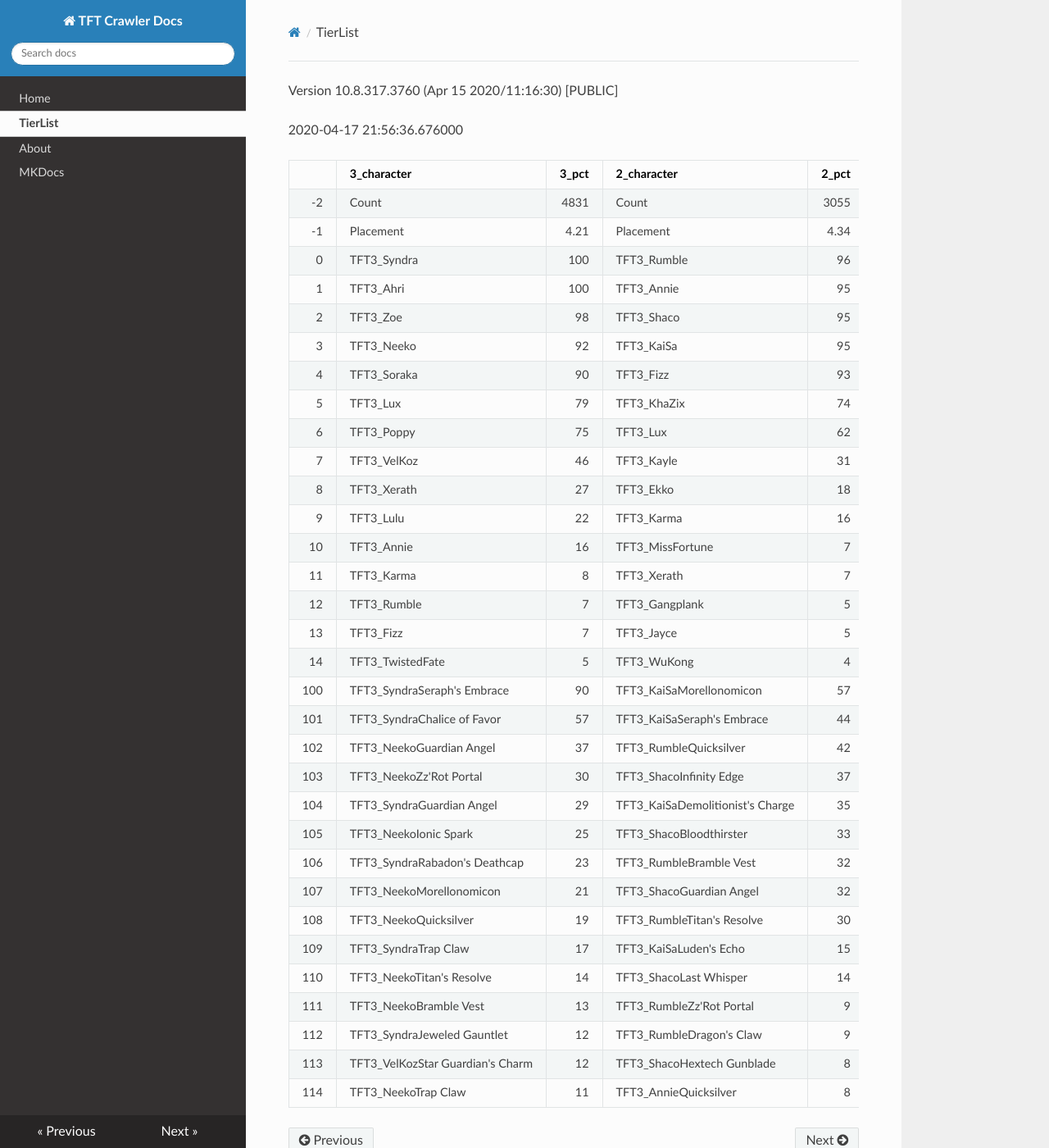
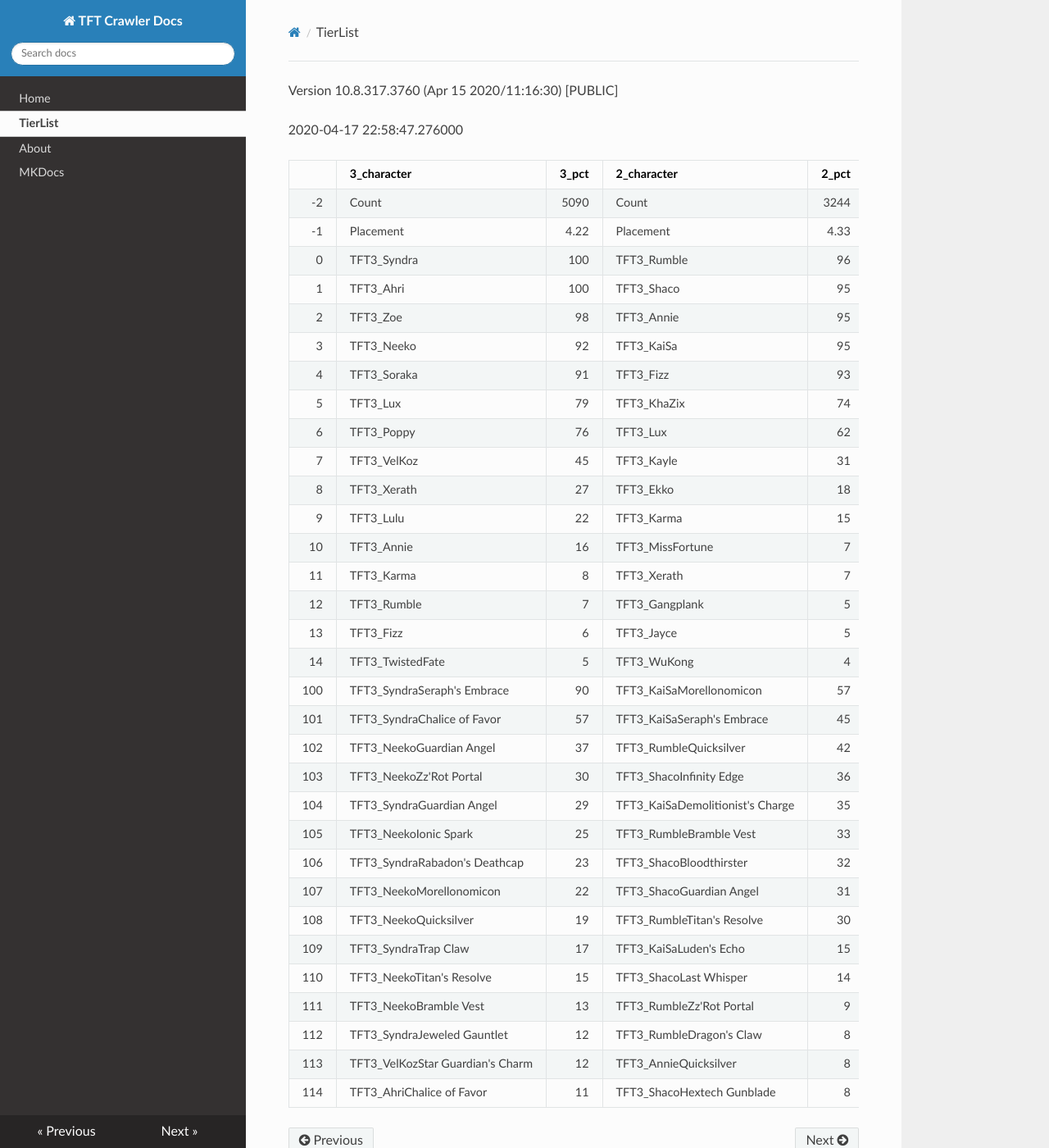
Before and after one commit to JamesYouL2/TFT-Crawler, an MkDocs documentation site: the page built from docs/tierlist.md, in a window 1280 px wide and 1400 px high. Shown: the whole window at 82% size. Built offline with MkDocs 1.6.1, drawn with Linux system fonts in a browser that asks for light colours; nearby versions of some CDN libraries.

Commit message:
Update tierlist.md

```diff
--- a/docs/tierlist.md
+++ b/docs/tierlist.md
@@ -1,38 +1,38 @@
 Version 10.8.317.3760 (Apr 15 2020/11:16:30) [PUBLIC] <Releases/10.8>
 
-2020-04-17 21:56:36.676000
+2020-04-17 22:58:47.276000
 
-|     | 3_character                      |   3_pct | 2_character                      |   2_pct | 5_character                      |   5_pct | 1_character                    |   1_pct | 4_character                      |   4_pct |
-|----:|:---------------------------------|--------:|:---------------------------------|--------:|:---------------------------------|--------:|:-------------------------------|--------:|:---------------------------------|--------:|
-|  -2 | Count                            | 4831    | Count                            | 3055    | Count                            | 4234    | Count                          | 5640    | Count                            | 9118    |
-|  -1 | Placement                        |    4.21 | Placement                        |    4.34 | Placement                        |    4.45 | Placement                      |    4.48 | Placement                        |    4.62 |
-|   0 | TFT3_Syndra                      |  100    | TFT3_Rumble                      |   96    | TFT3_Blitzcrank                  |   98    | TFT3_Jhin                      |   97    | TFT3_Irelia                      |   67    |
-|   1 | TFT3_Ahri                        |  100    | TFT3_Annie                       |   95    | TFT3_Vi                          |   98    | TFT3_Mordekaiser               |   96    | TFT3_Shen                        |   65    |
-|   2 | TFT3_Zoe                         |   98    | TFT3_Shaco                       |   95    | TFT3_ChoGath                     |   97    | TFT3_Karma                     |   95    | TFT3_Kayle                       |   64    |
-|   3 | TFT3_Neeko                       |   92    | TFT3_KaiSa                       |   95    | TFT3_Malphite                    |   96    | TFT3_Ashe                      |   90    | TFT3_Thresh                      |   53    |
-|   4 | TFT3_Soraka                      |   90    | TFT3_Fizz                        |   93    | TFT3_Jinx                        |   80    | TFT3_Lux                       |   71    | TFT3_Vi                          |   49    |
-|   5 | TFT3_Lux                         |   79    | TFT3_KhaZix                      |   74    | TFT3_Ezreal                      |   79    | TFT3_Shaco                     |   68    | TFT3_MissFortune                 |   47    |
-|   6 | TFT3_Poppy                       |   75    | TFT3_Lux                         |   62    | TFT3_MissFortune                 |   65    | TFT3_Lulu                      |   60    | TFT3_Lucian                      |   45    |
-|   7 | TFT3_VelKoz                      |   46    | TFT3_Kayle                       |   31    | TFT3_Graves                      |   53    | TFT3_Xerath                    |   47    | TFT3_Fiora                       |   45    |
-|   8 | TFT3_Xerath                      |   27    | TFT3_Ekko                        |   18    | TFT3_Lucian                      |   41    | TFT3_JarvanIV                  |   40    | TFT3_Kassadin                    |   44    |
-|   9 | TFT3_Lulu                        |   22    | TFT3_Karma                       |   16    | TFT3_VelKoz                      |   17    | TFT3_WuKong                    |   34    | TFT3_Leona                       |   44    |
-|  10 | TFT3_Annie                       |   16    | TFT3_MissFortune                 |    7    | TFT3_KhaZix                      |   17    | TFT3_Jayce                     |   33    | TFT3_Ekko                        |   40    |
-|  11 | TFT3_Karma                       |    8    | TFT3_Xerath                      |    7    | TFT3_TwistedFate                 |   12    | TFT3_Kassadin                  |   20    | TFT3_Blitzcrank                  |   36    |
-|  12 | TFT3_Rumble                      |    7    | TFT3_Gangplank                   |    5    | TFT3_AurelionSol                 |   11    | TFT3_Poppy                     |   18    | TFT3_Ezreal                      |   34    |
-|  13 | TFT3_Fizz                        |    7    | TFT3_Jayce                       |    5    | TFT3_Kayle                       |   10    | TFT3_Leona                     |   10    | TFT3_WuKong                      |   33    |
-|  14 | TFT3_TwistedFate                 |    5    | TFT3_WuKong                      |    4    | TFT3_Lulu                        |    7    | TFT3_Thresh                    |    9    | TFT3_MasterYi                    |   22    |
-| 100 | TFT3_SyndraSeraph's Embrace      |   90    | TFT3_KaiSaMorellonomicon         |   57    | TFT3_JinxGiant Slayer            |   57    | TFT3_ShacoGuardian Angel       |   43    | TFT3_IreliaInfinity Edge         |   42    |
-| 101 | TFT3_SyndraChalice of Favor      |   57    | TFT3_KaiSaSeraph's Embrace       |   44    | TFT3_JinxRed Buff                |   48    | TFT3_JhinGuardian Angel        |   38    | TFT3_KayleGuinsoo's Rageblade    |   30    |
-| 102 | TFT3_NeekoGuardian Angel         |   37    | TFT3_RumbleQuicksilver           |   42    | TFT3_JinxGuardian Angel          |   30    | TFT3_JhinRunaan's Hurricane    |   37    | TFT3_LucianRed Buff              |   24    |
-| 103 | TFT3_NeekoZz'Rot Portal          |   30    | TFT3_ShacoInfinity Edge          |   37    | TFT3_MissFortuneSeraph's Embrace |   17    | TFT3_JhinLast Whisper          |   34    | TFT3_KayleGuardian Angel         |   22    |
-| 104 | TFT3_SyndraGuardian Angel        |   29    | TFT3_KaiSaDemolitionist's Charge |   35    | TFT3_ChoGathIonic Spark          |   16    | TFT3_ShacoBloodthirster        |   34    | TFT3_KayleRapid Firecannon       |   16    |
-| 105 | TFT3_NeekoIonic Spark            |   25    | TFT3_ShacoBloodthirster          |   33    | TFT3_JinxRunaan's Hurricane      |   14    | TFT3_JhinInfinity Edge         |   33    | TFT3_IreliaLast Whisper          |   16    |
-| 106 | TFT3_SyndraRabadon's Deathcap    |   23    | TFT3_RumbleBramble Vest          |   32    | TFT3_VelKozSeraph's Embrace      |   14    | TFT3_ShacoInfinity Edge        |   17    | TFT3_IreliaGuardian Angel        |   16    |
-| 107 | TFT3_NeekoMorellonomicon         |   21    | TFT3_ShacoGuardian Angel         |   32    | TFT3_BlitzcrankZephyr            |   12    | TFT3_JhinTrap Claw             |   17    | TFT3_MasterYiGuinsoo's Rageblade |   11    |
-| 108 | TFT3_NeekoQuicksilver            |   19    | TFT3_RumbleTitan's Resolve       |   30    | TFT3_JinxTrap Claw               |   12    | TFT3_MordekaiserMorellonomicon |   15    | TFT3_MasterYiQuicksilver         |   11    |
-| 109 | TFT3_SyndraTrap Claw             |   17    | TFT3_KaiSaLuden's Echo           |   15    | TFT3_ViIonic Spark               |   12    | TFT3_MordekaiserIonic Spark    |   12    | TFT3_IreliaInfiltrator's Talons  |   11    |
-| 110 | TFT3_NeekoTitan's Resolve        |   14    | TFT3_ShacoLast Whisper           |   14    | TFT3_ChoGathMorellonomicon       |   12    | TFT3_XerathGuinsoo's Rageblade |   11    | TFT3_KayleHand Of Justice        |   10    |
-| 111 | TFT3_NeekoBramble Vest           |   13    | TFT3_RumbleZz'Rot Portal         |    9    | TFT3_LucianRed Buff              |   11    | TFT3_AsheDark Star's Heart     |   11    | TFT3_IreliaBloodthirster         |    8    |
-| 112 | TFT3_SyndraJeweled Gauntlet      |   12    | TFT3_RumbleDragon's Claw         |    9    | TFT3_JinxLast Whisper            |   11    | TFT3_ShacoHextech Gunblade     |   11    | TFT3_IreliaSeraph's Embrace      |    8    |
-| 113 | TFT3_VelKozStar Guardian's Charm |   12    | TFT3_ShacoHextech Gunblade       |    8    | TFT3_JinxRapid Firecannon        |   10    | TFT3_MordekaiserBramble Vest   |   10    | TFT3_EkkoMorellonomicon          |    7    |
-| 114 | TFT3_NeekoTrap Claw              |   11    | TFT3_AnnieQuicksilver            |    8    | TFT3_ChoGathGuardian Angel       |   10    | TFT3_MordekaiserRedemption     |    9    | TFT3_MasterYiBramble Vest        |    7    |
+|     | 3_character                      |   3_pct | 2_character                      |   2_pct | 4_character                        |   4_pct | 1_character                    |   1_pct | 5_character                      |   5_pct |
+|----:|:---------------------------------|--------:|:---------------------------------|--------:|:-----------------------------------|--------:|:-------------------------------|--------:|:---------------------------------|--------:|
+|  -2 | Count                            | 5090    | Count                            | 3244    | Count                              | 4289    | Count                          | 5948    | Count                            | 9525    |
+|  -1 | Placement                        |    4.22 | Placement                        |    4.33 | Placement                          |    4.43 | Placement                      |    4.47 | Placement                        |    4.62 |
+|   0 | TFT3_Syndra                      |  100    | TFT3_Rumble                      |   96    | TFT3_Blitzcrank                    |  100    | TFT3_Jhin                      |   97    | TFT3_Irelia                      |   66    |
+|   1 | TFT3_Ahri                        |  100    | TFT3_Shaco                       |   95    | TFT3_ChoGath                       |   99    | TFT3_Mordekaiser               |   96    | TFT3_Kayle                       |   64    |
+|   2 | TFT3_Zoe                         |   98    | TFT3_Annie                       |   95    | TFT3_Vi                            |   99    | TFT3_Karma                     |   95    | TFT3_Shen                        |   64    |
+|   3 | TFT3_Neeko                       |   92    | TFT3_KaiSa                       |   95    | TFT3_Malphite                      |   98    | TFT3_Ashe                      |   91    | TFT3_Thresh                      |   53    |
+|   4 | TFT3_Soraka                      |   91    | TFT3_Fizz                        |   93    | TFT3_Jinx                          |   83    | TFT3_Lux                       |   72    | TFT3_Vi                          |   49    |
+|   5 | TFT3_Lux                         |   79    | TFT3_KhaZix                      |   74    | TFT3_Ezreal                        |   81    | TFT3_Shaco                     |   69    | TFT3_MissFortune                 |   47    |
+|   6 | TFT3_Poppy                       |   76    | TFT3_Lux                         |   62    | TFT3_MissFortune                   |   67    | TFT3_Lulu                      |   61    | TFT3_Lucian                      |   45    |
+|   7 | TFT3_VelKoz                      |   45    | TFT3_Kayle                       |   31    | TFT3_Graves                        |   55    | TFT3_Xerath                    |   47    | TFT3_Fiora                       |   45    |
+|   8 | TFT3_Xerath                      |   27    | TFT3_Ekko                        |   18    | TFT3_Lucian                        |   42    | TFT3_JarvanIV                  |   41    | TFT3_Kassadin                    |   45    |
+|   9 | TFT3_Lulu                        |   22    | TFT3_Karma                       |   15    | TFT3_VelKoz                        |   17    | TFT3_WuKong                    |   33    | TFT3_Leona                       |   44    |
+|  10 | TFT3_Annie                       |   16    | TFT3_MissFortune                 |    7    | TFT3_KhaZix                        |   17    | TFT3_Jayce                     |   32    | TFT3_Ekko                        |   41    |
+|  11 | TFT3_Karma                       |    8    | TFT3_Xerath                      |    7    | TFT3_TwistedFate                   |   13    | TFT3_Kassadin                  |   20    | TFT3_Blitzcrank                  |   36    |
+|  12 | TFT3_Rumble                      |    7    | TFT3_Gangplank                   |    5    | TFT3_AurelionSol                   |   11    | TFT3_Poppy                     |   18    | TFT3_Ezreal                      |   34    |
+|  13 | TFT3_Fizz                        |    6    | TFT3_Jayce                       |    5    | TFT3_Kayle                         |    9    | TFT3_Leona                     |   10    | TFT3_WuKong                      |   33    |
+|  14 | TFT3_TwistedFate                 |    5    | TFT3_WuKong                      |    4    | TFT3_Lulu                          |    6    | TFT3_Thresh                    |    8    | TFT3_MasterYi                    |   22    |
+| 100 | TFT3_SyndraSeraph's Embrace      |   90    | TFT3_KaiSaMorellonomicon         |   57    | TFT3_JinxGiant Slayer              |   60    | TFT3_ShacoGuardian Angel       |   44    | TFT3_IreliaInfinity Edge         |   42    |
+| 101 | TFT3_SyndraChalice of Favor      |   57    | TFT3_KaiSaSeraph's Embrace       |   45    | TFT3_JinxRed Buff                  |   50    | TFT3_JhinGuardian Angel        |   38    | TFT3_KayleGuinsoo's Rageblade    |   30    |
+| 102 | TFT3_NeekoGuardian Angel         |   37    | TFT3_RumbleQuicksilver           |   42    | TFT3_JinxGuardian Angel            |   31    | TFT3_JhinRunaan's Hurricane    |   38    | TFT3_LucianRed Buff              |   24    |
+| 103 | TFT3_NeekoZz'Rot Portal          |   30    | TFT3_ShacoInfinity Edge          |   36    | TFT3_MissFortuneSeraph's Embrace   |   18    | TFT3_ShacoBloodthirster        |   34    | TFT3_KayleGuardian Angel         |   22    |
+| 104 | TFT3_SyndraGuardian Angel        |   29    | TFT3_KaiSaDemolitionist's Charge |   35    | TFT3_ChoGathIonic Spark            |   17    | TFT3_JhinLast Whisper          |   34    | TFT3_IreliaLast Whisper          |   16    |
+| 105 | TFT3_NeekoIonic Spark            |   25    | TFT3_RumbleBramble Vest          |   33    | TFT3_JinxRunaan's Hurricane        |   15    | TFT3_JhinInfinity Edge         |   33    | TFT3_KayleRapid Firecannon       |   16    |
+| 106 | TFT3_SyndraRabadon's Deathcap    |   23    | TFT3_ShacoBloodthirster          |   32    | TFT3_VelKozSeraph's Embrace        |   14    | TFT3_ShacoInfinity Edge        |   17    | TFT3_IreliaGuardian Angel        |   16    |
+| 107 | TFT3_NeekoMorellonomicon         |   22    | TFT3_ShacoGuardian Angel         |   31    | TFT3_JinxTrap Claw                 |   13    | TFT3_JhinTrap Claw             |   17    | TFT3_MasterYiQuicksilver         |   11    |
+| 108 | TFT3_NeekoQuicksilver            |   19    | TFT3_RumbleTitan's Resolve       |   30    | TFT3_BlitzcrankZephyr              |   12    | TFT3_MordekaiserMorellonomicon |   15    | TFT3_MasterYiGuinsoo's Rageblade |   11    |
+| 109 | TFT3_SyndraTrap Claw             |   17    | TFT3_KaiSaLuden's Echo           |   15    | TFT3_ViIonic Spark                 |   12    | TFT3_MordekaiserIonic Spark    |   12    | TFT3_IreliaInfiltrator's Talons  |   11    |
+| 110 | TFT3_NeekoTitan's Resolve        |   15    | TFT3_ShacoLast Whisper           |   14    | TFT3_ChoGathMorellonomicon         |   12    | TFT3_XerathGuinsoo's Rageblade |   11    | TFT3_KayleHand Of Justice        |   10    |
+| 111 | TFT3_NeekoBramble Vest           |   13    | TFT3_RumbleZz'Rot Portal         |    9    | TFT3_JinxLast Whisper              |   11    | TFT3_ShacoHextech Gunblade     |   11    | TFT3_IreliaBloodthirster         |    8    |
+| 112 | TFT3_SyndraJeweled Gauntlet      |   12    | TFT3_RumbleDragon's Claw         |    8    | TFT3_LucianRed Buff                |   11    | TFT3_AsheDark Star's Heart     |   11    | TFT3_IreliaSeraph's Embrace      |    8    |
+| 113 | TFT3_VelKozStar Guardian's Charm |   12    | TFT3_AnnieQuicksilver            |    8    | TFT3_JinxRapid Firecannon          |   10    | TFT3_MordekaiserBramble Vest   |   10    | TFT3_MasterYiBramble Vest        |    7    |
+| 114 | TFT3_AhriChalice of Favor        |   11    | TFT3_ShacoHextech Gunblade       |    8    | TFT3_MissFortuneRabadon's Deathcap |   10    | TFT3_MordekaiserRedemption     |    9    | TFT3_EkkoMorellonomicon          |    7    |
```
